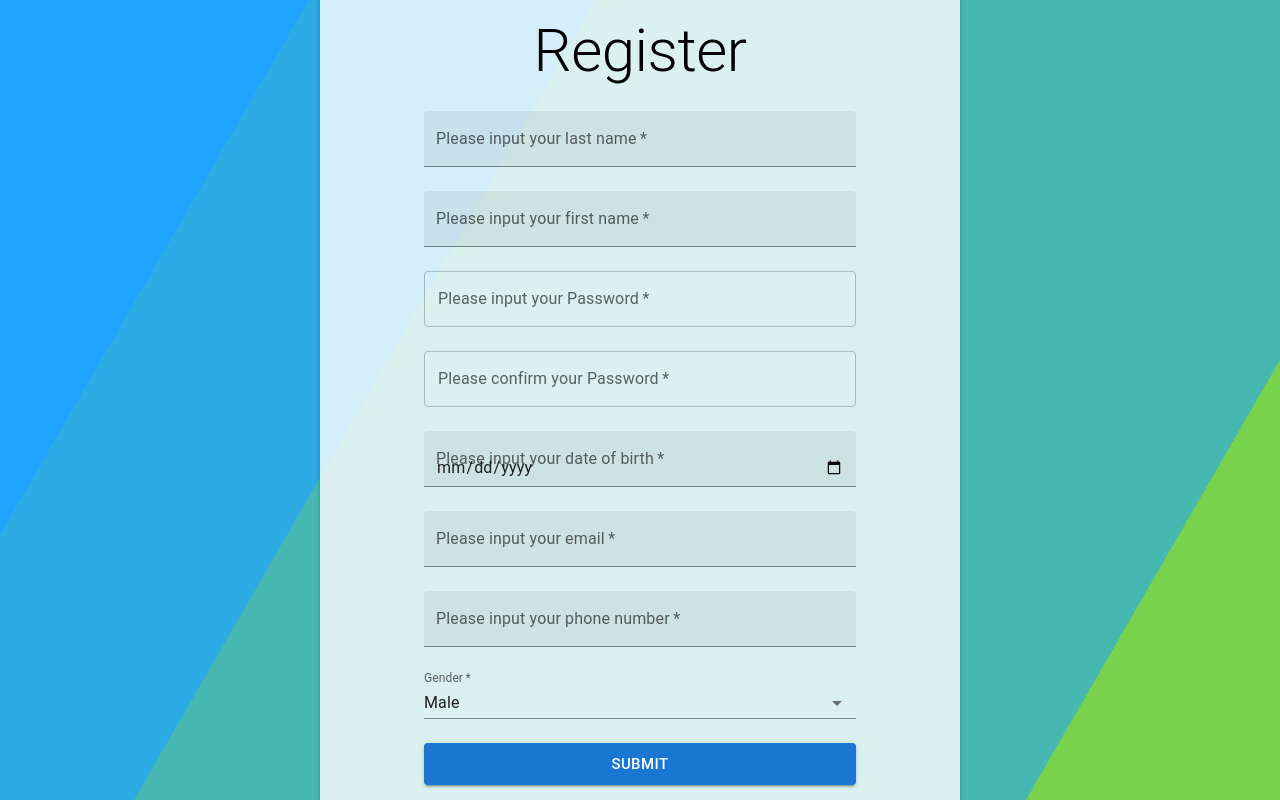
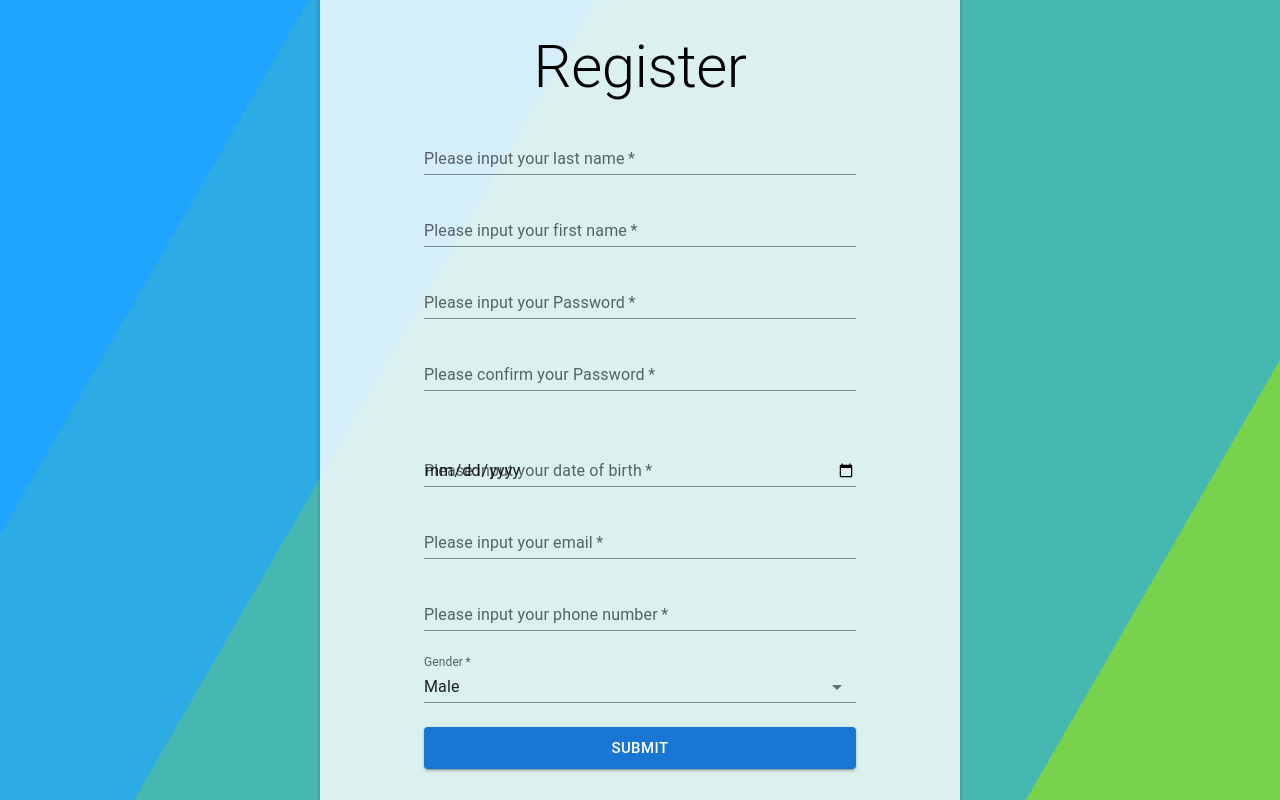
Before and after one commit to williamzeming/csit321, a React (Create React App) app in the folder webapp/: page /Register in a window 1280 px wide. Built offline with nearby package versions, Linux system fonts and the light colour scheme.

Commit message:
Changes for js register alert

```diff
--- a/webapp/src/page/Register.js
+++ b/webapp/src/page/Register.js
@@ -77,12 +77,12 @@ class Register extends React.Component {
                             </Grid>
                             <Grid item xs={12}>
                                 <ThemeProvider theme={theme} >
-                                    <TextField  required={true}  fullWidth id="filled-basic" label="Please input your last name" variant="filled"/>
+                                    <TextField  required={true}  fullWidth id="standard-basic" label="Please input your last name" variant="standard"/>
                                 </ThemeProvider>
                             </Grid>
                             <Grid item xs={12}>
                                 <ThemeProvider theme={theme}>
-                                    <TextField  required={true}  fullWidth id="filled-basic" label="Please input your first name" variant="filled"/>
+                                    <TextField  required={true}  fullWidth id="standard-basic" label="Please input your first name" variant="standard"/>
                                 </ThemeProvider>
                             </Grid>
                             <Grid item xs={12}>
@@ -91,6 +91,7 @@ class Register extends React.Component {
                                     id="first-pd"
                                     label=" Please input your Password"
                                     type="password"
+                                    variant="standard"
                                     required={true}
                                 />
                             </Grid>
@@ -101,16 +102,17 @@ class Register extends React.Component {
                                         id="second-pd"
                                         label="Please confirm your Password"
                                         type="password"
+                                        variant="standard"
                                         required={true}
                                         autoFocus={false}
                                         onBlur={this.checkPw}
                                     />
                                 </Stack>
                             </Grid>
-                            <Grid  marginLeft={22} marginRight={0} padding={0} >
+                            <Grid item>
                                 {
                                     this.state.showElem?(
-                                        <Alert severity="error" >
+                                        <Alert   severity="error" >
                                             Password does not match!
                                         </Alert>
                                     ):null
@@ -119,13 +121,13 @@ class Register extends React.Component {
                             </Grid>
 
                             <Grid item xs={12}>
-                                <TextField  required={true}  fullWidth id="filled-basic" label="Please input your date of birth" variant="filled" type="date"/>
+                                <TextField  required={true}  fullWidth id="standard-basic" label="Please input your date of birth" variant="standard" type="date"/>
                             </Grid>
                             <Grid item xs={12}>
-                                <TextField  required={true}  fullWidth id="filled-basic" label="Please input your email" variant="filled"/>
+                                <TextField  required={true}  fullWidth id="standard-basic" label="Please input your email" variant="standard"/>
                             </Grid>
                             <Grid item xs={12}>
-                                <TextField required={true}  fullWidth id="filled-basic" label="Please input your phone number" variant="filled" type="number"/>
+                                <TextField required={true}  fullWidth id="standard-basic" label="Please input your phone number" variant="standard" type="number"/>
                             </Grid>
                             <Grid item xs={12}>
                                 <FormControl fullWidth>
```
